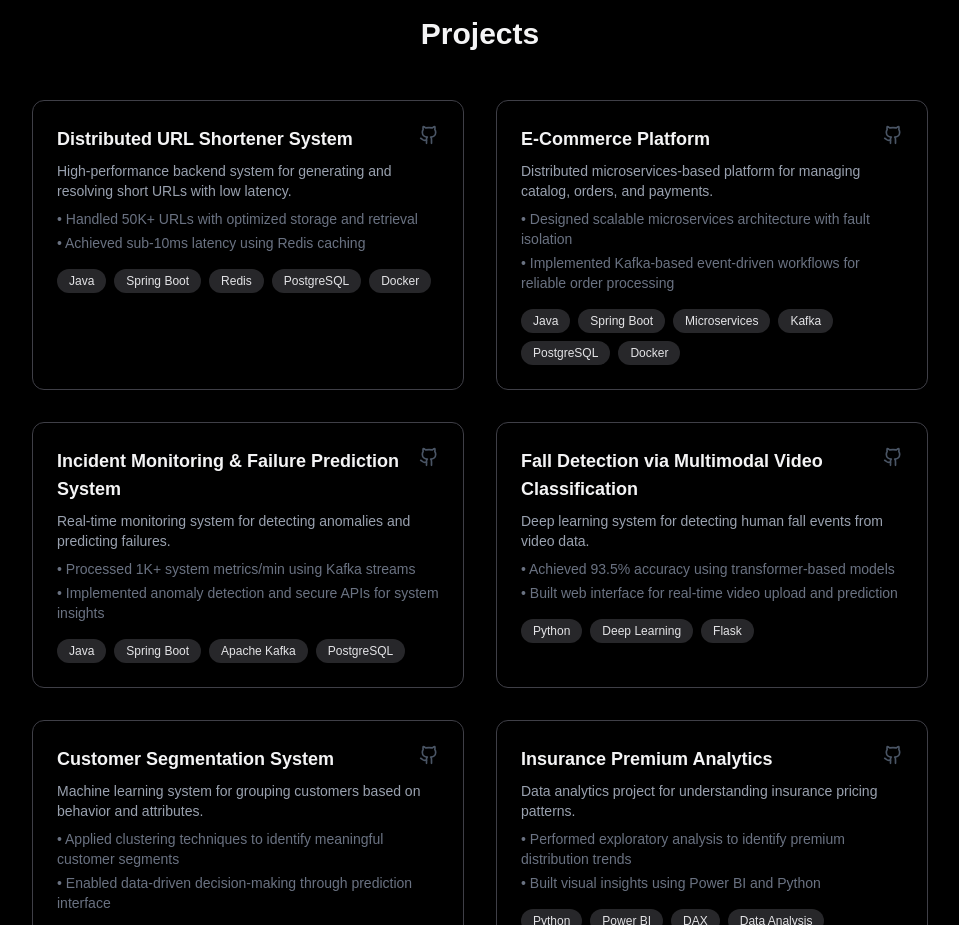
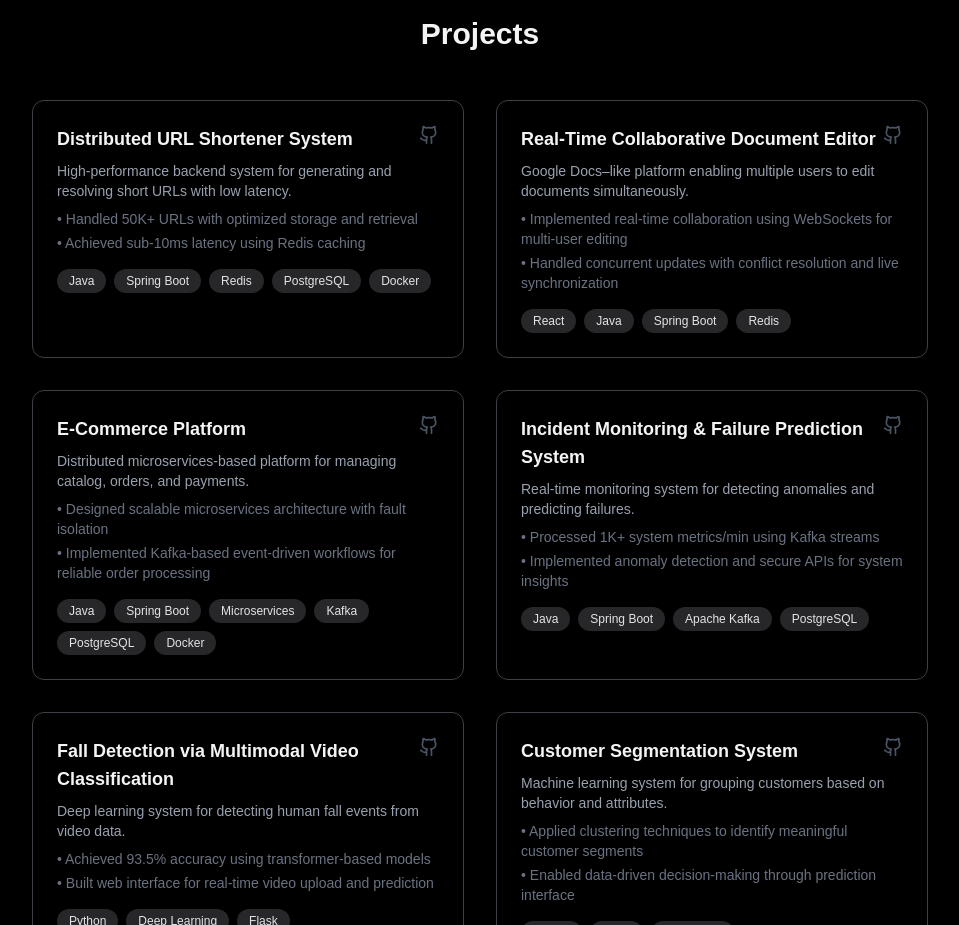
Before and after one commit to NikhilaManogna/portfolio, a Next.js app: page / in a window 1280 px wide. Shown: the part 1480-2405 px from the top of the page, without its empty margins (160-1119 px from the left). Built offline with nearby package versions, Linux system fonts and the light colour scheme.

Commit message:
Updated Projects.jsx

```diff
--- a/src/components/Projects.jsx
+++ b/src/components/Projects.jsx
@@ -11,6 +11,16 @@ export default function Projects() {
       ],
       tech: ["Java", "Spring Boot", "Redis", "PostgreSQL", "Docker"],
       github: "https://github.com/NikhilaManogna/Distributed-Url-Shortener",
+    },
+    {
+      title: "Real-Time Collaborative Document Editor",
+      short: "Google Docs–like platform enabling multiple users to edit documents simultaneously.",
+      impact: [
+        "Implemented real-time collaboration using WebSockets for multi-user editing",
+        "Handled concurrent updates with conflict resolution and live synchronization",
+      ],
+      tech: ["React", "Java", "Spring Boot", "Redis"],
+      github: "https://github.com/NikhilaManogna/Docs-collab-platform",
     },
     {
       title: "E-Commerce Platform",
```
